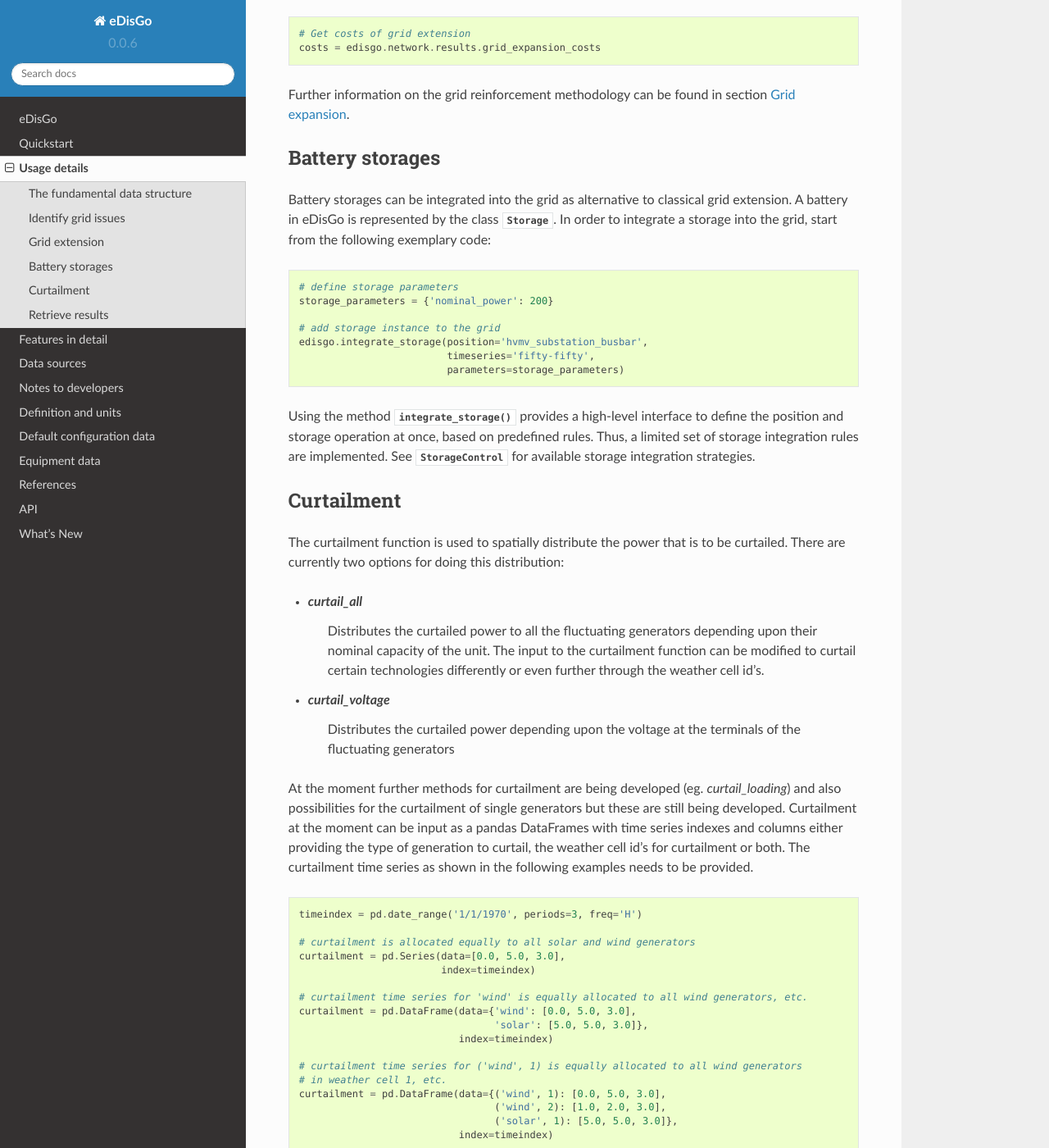
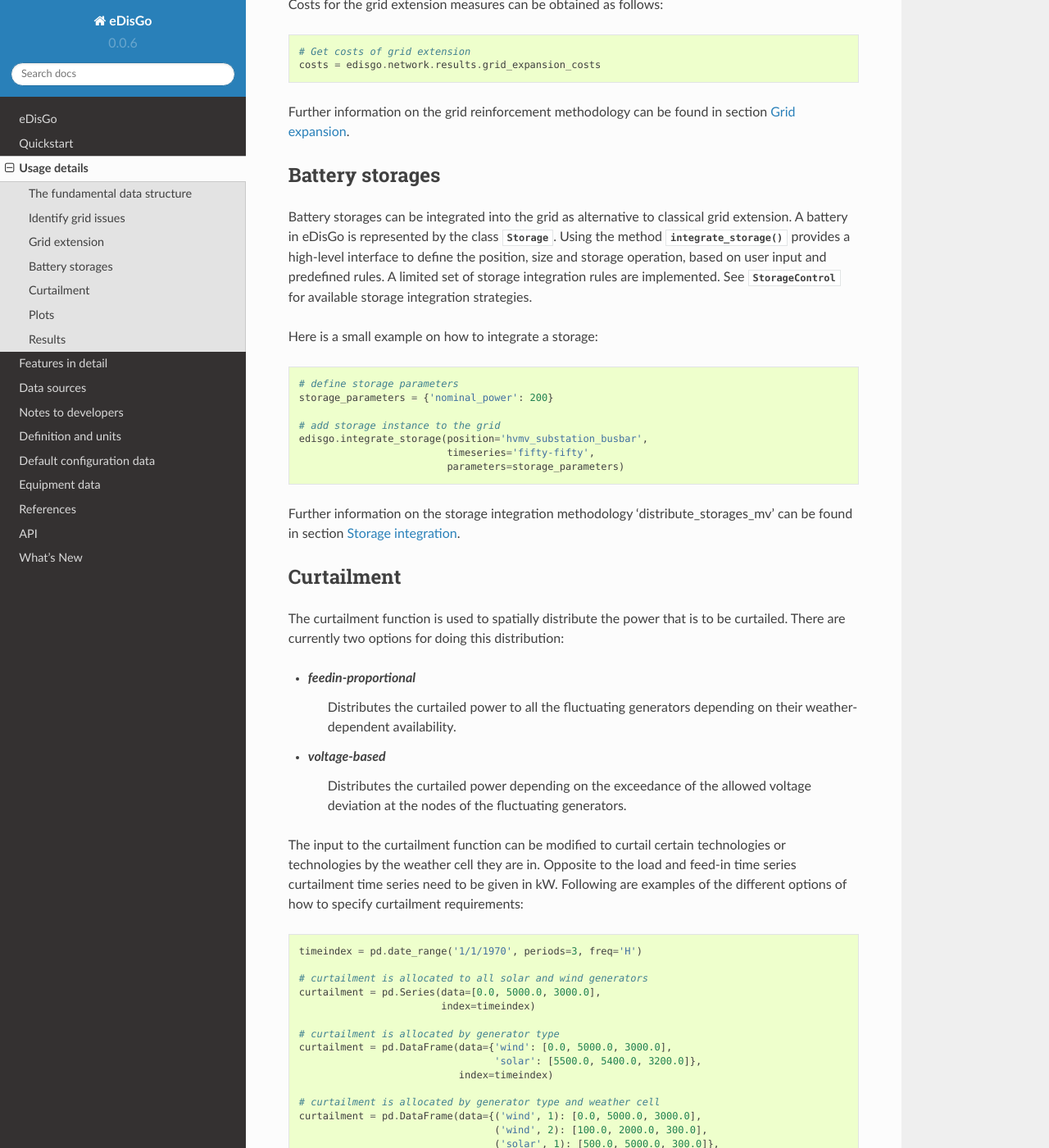
Before and after one commit to openego/eDisGo, a Sphinx documentation site: the page built from doc/usage_details.rst, in a window 1280 px wide and 1400 px high, scrolled down 2485 px. Shown: the whole window at 82% size. Built offline with Sphinx 7.4.7 and the Read the Docs theme 2.0.0, drawn with Linux system fonts in a browser that asks for light colours; formulas are drawn with MathJax 3; some of the changed text lies outside the part shown.

Commit message:
Adapt to current edisgo version

```diff
--- a/doc/quickstart.rst
+++ b/doc/quickstart.rst
@@ -22,35 +22,42 @@ Consider to install a developer version as detailed in :ref:`dev-notes`.
 Prerequisites
 -------------
 
-Beyond a running and up-to-date installation of eDisGo you need grid topology
-data and eventually a dataset of future installations of RES.
-You can retrieve data from `Zenodo <https://zenodo.org/record/890479>`_.
-Make sure you choose latest data.
-Aside from grid topology data stored in
-`Pickles <https://docs.python.org/3/library/pickle.html>`_ (.pkl) the tar.gz
-also includes a file with metadata (look for extension .meta).
+Beyond a running and up-to-date installation of eDisGo you need **grid topology
+data**. Currently synthetic grid data generated with the python project `Ding0 <https://github.com/openego/ding0>`_
+is the only supported data source. You can retrieve data from `Zenodo <https://zenodo.org/record/890479>`_
+(make sure you choose latest data) or check
+out the ding0 documentation on how to generate grids yourself.
 
-A dataset on future installation of power plants (mainly extension of RES) is
-`available on the OEP <https://oep.iks.cs.ovgu.de/>`_. It is linked to eDisGo
-through the
-`OEP API <https://oep-data-interface.readthedocs.io/en/latest/index.html>`_.
+Aside from grid topology data you may eventually need a dataset on future installation of power plants. You
+may therefore use the scenarios developed in the `open_eGo <https://openegoproject.wordpress.com>`_ that
+are available in `OpenEnergy DataBase (oedb) <https://openenergy-platform.org/dataedit/>`_ hosted on the `OpenEnergy Platform (OEP) <https://oep.iks.cs.ovgu.de/>`_.
+eDisGo provides an interface to the oedb using the package `ego.io <https://github.com/openego/ego.io>`_. ego.io gives you a python SQL-Alchemy representations of
+the oedb and access to it by using the `oedialect <https://github.com/openego/oedialect>`_, an SQL-Alchemy dialect used by the OEP.
 
-.. note::
+To retrieve data from the oedb you need to create an account `here <http://openenergy-platform.org/login/>`_.
+Upon retrieving data with eDisGo from the oedb for the first time you will be asked to type in your login information.
+If you wish so, your login data will be saved to the folder ``.egoio`` to the file
+``config.ini`` and your password stored in a keyring, so that you don't need to type it in every time you retrieve data.
+The ``config.ini`` holds the following information:
 
-    Currently, you still need an account on the OEDB itself. Access via the OEP
-    is not implemented, yet.
+.. code-block:: bash
 
-.. todo::
-
-    Describe oedb access here (mention: internet connection required)
-
+  [oedb]
+  dialect  = oedialect
+  username = <username>
+  database = oedb
+  host     = openenergy-platform.org
+  port     = 80
 
 .. _edisgo-mwe:
 
 A minimum working example
 -------------------------
 
-Assuming you have file name "ding0_grids__42.pkl" in current working directory run a worst-case scenario as follows:
+Following you find short examples on how to use eDisGo. Further examples and details are provided in :ref:`usage-details`.
+
+All following examples assume you have a ding0 grid topology file named "ding0_grids__42.pkl" in current working directory.
+You can run a worst-case scenario as follows:
 
 Using package included command-line script
 
@@ -65,15 +72,15 @@ Or coding the script yourself with finer control of details
     from edisgo import EDisGo
 
     # Set up the EDisGo object that will import the grid topology, set up
-    # feed-in and load time series (here for a feed-in worst case analysis)
+    # feed-in and load time series (here for a worst case analysis)
     # and other relevant data
     edisgo = EDisGo(ding0_grid="ding0_grids__42.pkl",
-                    worst_case_analysis='worst-case-feedin')
+                    worst_case_analysis='worst-case')
 
-    # Import future generators
+    # Import future generators (OEP account needed!)
     edisgo.import_generators(generator_scenario='nep2035')
 
-    # Do non-linear power flow analysis with PyPSA
+    # Conduct grid analysis (non-linear power flow)
     edisgo.analyze()
 
     # Do grid reinforcement
@@ -83,47 +90,75 @@ Or coding the script yourself with finer control of details
     costs = edisgo.network.results.grid_expansion_costs
 
 
-If you want to provide eTraGo specifications:
+Instead of conducting a worst-case analysis you can also provide specific time series:
 
 .. code-block:: python
 
     import pandas as pd
-    from edisgo.grid.network import ETraGoSpecs
+    from edisgo import EDisGo
 
-    # Define eTraGo specs
-    timeindex = pd.date_range('1/1/1970', periods=4, freq='H')
-    etrago_specs = ETraGoSpecs(
-	conv_dispatch=pd.DataFrame({'biomass': [1] * len(timeindex),
-				    'coal': [1] * len(timeindex),
-				    'other': [1] * len(timeindex)},
-			           index=timeindex),
-	ren_dispatch=pd.DataFrame({'0': [0.2] * len(timeindex),
-			           '1': [0.3] * len(timeindex),
-			           '2': [0.4] * len(timeindex),
-			           '3': [0.5] * len(timeindex)},
-			          index=timeindex),
-        curtailment=pd.DataFrame({'0': [0.0] * len(timeindex),
-			          '1': [0.0] * len(timeindex),
-			          '2': [0.1] * len(timeindex),
-			          '3': [0.1] * len(timeindex)},
-			         index=timeindex),
-	renewables=pd.DataFrame({
-	    'name': ['wind', 'wind', 'solar', 'solar'],
-	    'w_id': ['1', '2', '1', '2'],
-	    'ren_id': ['0', '1', '2', '3']}, index=[0, 1, 2, 3]),
-	battery_capacity=100,
-	battery_active_power=pd.Series(data=[50, 20, -10, 20],
-			               index=timeindex),
-        ding0_grid="ding0_grids__42.pkl")
+    # Set up the EDisGo object with your own time series
+    # (these are dummy time series!)
+    # timeindex specifies which time steps to consider in power flow
+    timeindex = pd.date_range('1/1/2011', periods=4, freq='H')
+    # load time series (scaled by annual demand)
+    timeseries_load = pd.DataFrame({'residential': [0.0001] * len(timeindex),
+				    'commercial': [0.0002] * len(timeindex),
+				    'industrial': [0.0015] * len(timeindex),
+                                    'agricultural': [0.00005] * len(timeindex)},
+			           index=timeindex)
+    # feed-in time series of fluctuating generators (scaled by nominal power)
+    timeseries_generation_fluctuating = \
+        pd.DataFrame({'solar': [0.2] * len(timeindex),
+		      'wind': [0.3] * len(timeindex)},
+		     index=timeindex)
+    # feed-in time series of dispatchable generators (scaled by nominal power)
+    timeseries_generation_dispatchable = \
+        pd.DataFrame({'biomass': [1] * len(timeindex),
+		      'coal': [1] * len(timeindex),
+		      'other': [1] * len(timeindex)},
+		     index=timeindex)
 
-    # Get EDisGo API object
-    edisgo = etrago_specs.edisgo
+    edisgo = EDisGo(
+        ding0_grid="ding0_grids__42.pkl",
+        timeseries_load=timeseries_load,
+        timeseries_generation_fluctuating=timeseries_generation_fluctuating,
+        timeseries_generation_dispatchable=timeseries_generation_dispatchable,
+        timeindex=timeindex)
 
-    # Import future generators
+    # Import future generators for NEP2035 scenario
     edisgo.import_generators(generator_scenario='nep2035')
 
-    # Do non-linear power flow analysis with PyPSA
-    edisgo.analyze()
+    # Do grid reinforcement
+    edisgo.reinforce()
+
+    # Determine cost for each line/transformer that was reinforced
+    costs = edisgo.network.results.grid_expansion_costs
+
+Time series for load and fluctuating generators can also be automatically generated
+using the provided API for the oemof demandlib and the OpenEnergy DataBase:
+
+.. code-block:: python
+
+    import pandas as pd
+    from edisgo import EDisGo
+
+    # Set up the EDisGo object using the OpenEnergy DataBase and the oemof
+    # demandlib to set up time series for loads and fluctuating generators
+    # (time series for dispatchable generators need to be provided)
+    timeindex = pd.date_range('1/1/2011', periods=4, freq='H')
+    timeseries_generation_dispatchable = \
+        pd.DataFrame({'other': [1] * len(timeindex)},
+		     index=timeindex)
+    edisgo = EDisGo(
+        ding0_grid="ding0_grids__42.pkl",
+        timeseries_load='demandlib',
+        timeseries_generation_fluctuating='oedb',
+        timeseries_generation_dispatchable=timeseries_generation_dispatchable,
+        timeindex=timeindex)
+
+    # Import future generators for ego100 scenario
+    edisgo.import_generators(generator_scenario='ego100')
 
     # Do grid reinforcement
     edisgo.reinforce()
--- a/doc/usage_details.rst
+++ b/doc/usage_details.rst
@@ -4,13 +4,11 @@ Usage details
 =============
 
 As eDisGo is designed to serve as a toolbox, it provides several methods to
-analyze distribution grids for grid issues and evaluate measures responding these.
-`Examples <https://github.com/openego/eDisGo/tree/dev/edisgo/examples>`_
-are provided to show a typical workflow of how eDisGo can be used. See
-the standard example or take a look at a
-`script <https://gist.github.com/gplssm/e0fd6cb99f7e8c1eed3fd4a4e325dde0>`_
-that is used to assess grid
-extension costs for distribution grids in the upcoming two decades.
+analyze distribution grids for grid issues and to evaluate measures responding these.
+We provide two examples, an
+:download:`example script <../edisgo/examples/example.py>`
+and :download:`jupyter notebook <../edisgo/examples/edisgo_simple_example.ipynb>`.
+
 Further, we discuss how different features can be used in detail below.
 
 The fundamental data structure
@@ -23,7 +21,7 @@ The class :class:`~.grid.network.EDisGo` serves as the top-level API for setting
 invocation of data import, analysis of hosting capacity, grid reinforcement and flexibility measures.
 
 If you want to set up a scenario to do a worst-case analysis of a ding0 grid (see :ref:`prerequisites`) you simply have
-to provide a grid and set the :attr:`worst_case_analysis` parameter. The following example assums you have a file of a
+to provide a grid and set the :attr:`worst_case_analysis` parameter. The following example assumes you have a file of a
 ding0 grid named "ding0_grids__42.pkl" in current working directory.
 
 .. code-block:: python
@@ -58,7 +56,8 @@ You can also provide your own time series for load and feed-in for the analysis.
 		    timeseries_generation_dispatchable=feedin_dispatchable,
 		    timeseries_load=load)
 
-EDisGo also offers methods to generate load and feed-in time series. See :class:`~.grid.network.EDisGo` for
+EDisGo also offers methods to generate load time series and feed-in time series for fluctuating generators (see last :ref:`edisgo-mwe`).
+See :class:`~.grid.network.EDisGo` for
 more information on which options to choose from and what other data can be provided.
 
 All data is stored in the class :class:`~.grid.network.Network`. The network class serves as an overall
@@ -84,22 +83,17 @@ The grid data and results can e.g. be accessed via
     # Results of network analysis
     edisgo.network.results
 
+    # MV grid generators
+    edisgo.network.mv_grid.generators
+
 The grid topology is represented by separate undirected graphs for the MV
 grid and each of the LV grids. The :class:`~.grid.network.Graph` is subclassed from
 :networkx:`networkx.Graph<graph>` and extended by extra-functionality.
 Lines represent edges in the graph. Other equipment is represented by a node.
 
 
-.. todo::
-
-    Add more
-     * Add examples on accessing particular data, i.e. generators
-
-
 Identify grid issues
 --------------------
-
-Use PyPSA's non-linear power flow to perform a stationary power flow analysis.
 
 As detailed in :ref:`edisgo-mwe`, once you set up your scenario by instantiating an
 :class:`~.grid.network.EDisGo` object, you are ready for an analysis of grid
@@ -111,8 +105,10 @@ capacity of the grid by :meth:`~.grid.network.EDisGo.analyze()`:
     # Do non-linear power flow analysis for MV and LV grid
     edisgo.analyze()
 
-The range of time analyzed by the power flow analysis is defined by :attr:`~.grid.network.TimeSeries.timeindex`
-of :class:`~.grid.network.TimeSeries` class.
+The analyze function conducts a non-linear power flow using PyPSA.
+
+The range of time analyzed by the power flow analysis is by default defined by the timeindex
+given to the EDisGo API but can also be specified by providing the parameter *timesteps* to analyze.
 
 Grid extension
 --------------
@@ -123,6 +119,10 @@ Grid extension can be invoked by :meth:`~.grid.network.EDisGo.reinforce()`:
 
     # Reinforce grid due to overloading and overvoltage issues
     edisgo.reinforce()
+
+You can further specify e.g. if to conduct a combined analysis for MV and LV (regarding allowed voltage
+deviations) or if to only calculate grid expansion needs without changing the topology of the graph. See
+:meth:`~.grid.network.EDisGo.reinforce()` for more information.
 
 Costs for the grid extension measures can be obtained as follows:
 
@@ -140,7 +140,13 @@ Battery storages
 Battery storages can be integrated into the grid as alternative to classical
 grid extension. A battery in eDisGo is represented by the class
 :class:`~.grid.components.Storage`.
-In order to integrate a storage into the grid, start from the following exemplary code:
+Using the method :meth:`~.grid.network.EDisGo.integrate_storage()` provides a
+high-level interface to define the position, size and storage operation,
+based on user input and predefined rules. A limited set of storage integration rules are
+implemented. See :class:`~.grid.network.StorageControl` for
+available storage integration strategies.
+
+Here is a small example on how to integrate a storage:
 
 .. code-block:: python
 
@@ -152,11 +158,8 @@ In order to integrate a storage into the grid, start from the following exemplar
                              timeseries='fifty-fifty',
                              parameters=storage_parameters)
 
-Using the method :meth:`~.grid.network.EDisGo.integrate_storage()` provides a
-high-level interface to define the position and storage operation at once,
-based on predefined rules. Thus, a limited set of storage integration rules are
-implemented. See :class:`~.grid.network.StorageControl` for
-available storage integration strategies.
+Further information on the storage integration methodology 'distribute_storages_mv' can be found in section
+:ref:`storage-integration-label`.
 
 Curtailment
 -----------
@@ -164,77 +167,71 @@ Curtailment
 The curtailment function is used to spatially distribute the power that is to be curtailed.
 There are currently two options for doing this distribution:
 
-* `curtail_all`
-    Distributes the curtailed power to all the fluctuating generators depending upon
-    their nominal capacity of the unit. The input to the curtailment function can be modified to
-    curtail certain technologies differently or even further through the weather cell id's.
-* `curtail_voltage`
-    Distributes the curtailed power depending upon the voltage at the terminals
-    of the fluctuating generators
+* `feedin-proportional`
+    Distributes the curtailed power to all the fluctuating generators depending on
+    their weather-dependent availability.
+* `voltage-based`
+    Distributes the curtailed power depending on the exceedance of the allowed voltage deviation at the nodes
+    of the fluctuating generators.
 
-At the moment further methods for curtailment are being developed (eg. `curtail_loading`) and also
-possibilities for the curtailment of single generators but these are still being developed.
-Curtailment at the moment can be input as a pandas DataFrames with time series indexes and columns
-either providing the type of generation to curtail, the weather cell id's for curtailment or both.
-The curtailment time series as shown in the following examples needs to be provided.
+The input to the curtailment function can be modified to curtail certain technologies or technologies by the weather cell they are in.
+Opposite to the load and feed-in time series curtailment time series need to be given in kW.
+Following are examples of the different options of how to specify curtailment requirements:
 
 .. code-block:: python
 
     timeindex = pd.date_range('1/1/1970', periods=3, freq='H')
 
-    # curtailment is allocated equally to all solar and wind generators
-    curtailment = pd.Series(data=[0.0, 5.0, 3.0],
+    # curtailment is allocated to all solar and wind generators
+    curtailment = pd.Series(data=[0.0, 5000.0, 3000.0],
 			    index=timeindex)
 
-    # curtailment time series for 'wind' is equally allocated to all wind generators, etc.
-    curtailment = pd.DataFrame(data={'wind': [0.0, 5.0, 3.0],
-                                     'solar': [5.0, 5.0, 3.0]},
+    # curtailment is allocated by generator type
+    curtailment = pd.DataFrame(data={'wind': [0.0, 5000.0, 3000.0],
+                                     'solar': [5500.0, 5400.0, 3200.0]},
                                index=timeindex)
 
-    # curtailment time series for ('wind', 1) is equally allocated to all wind generators
-    # in weather cell 1, etc.
-    curtailment = pd.DataFrame(data={('wind', 1): [0.0, 5.0, 3.0],
-                                     ('wind', 2): [1.0, 2.0, 3.0],
-    		                     ('solar', 1): [5.0, 5.0, 3.0]},
+    # curtailment is allocated by generator type and weather cell
+    curtailment = pd.DataFrame(data={('wind', 1): [0.0, 5000.0, 3000.0],
+                                     ('wind', 2): [100.0, 2000.0, 300.0],
+    		                     ('solar', 1): [500.0, 5000.0, 300.0]},
     			       index=timeindex)
 
-Set curtailment by calling the method :meth:`~.grid.network.EDisGo.curtail()` with either the
-`curtail_all` method:
+Set curtailment by calling the method :meth:`~.grid.network.EDisGo.curtail()`:
 
 .. code-block:: python
 
-    # curtail all
-    edisgo.curtail(curtailment_methodology='curtail_all',
+    edisgo.curtail(curtailment_methodology='feedin-proportional',
                    timeseries_curtailment=curtailment)
 
 
-or with `curtail_voltage` method:
+or with
 
 .. code-block:: python
 
-    # curtailment based on voltage
-    edisgo.curtail(curtailment_methodology='curtail_voltage',
+    edisgo.curtail(curtailment_methodology='voltage-based',
                    timeseries_curtailment=curtailment)
 
-The `curtail_voltage` method also allows the changing of the lower voltage threshold,
-the generator node voltage below which no curtailment will be assigned to the generator,
-using the `voltage_threshold` keyword argument. By default, this voltage is set to 1.0.
+Plots
+----------------
 
-You can also define curtailment directly upon defining your scenario. Assuming
-you have the load and feed-in time series as well as the curtailment defined
-above you can do the following:
+EDisGo provides a bunch of predefined plots to e.g. plot the MV grid topology, and line loading and node voltages
+in the MV grid or as a histogram.
 
 .. code-block:: python
 
-    edisgo = EDisGo(ding0_grid="ding0_grids__42.pkl",
-                    timeseries_generation_fluctuating=feedin_renewables,
-		    timeseries_generation_dispatchable=feedin_dispatchable,
-		    timeseries_load=load,
-                    curtailment_methodology='curtail_all',
-                    timeseries_curtailment=curtailment)
+    # plot MV grid topology on a map
+    edisgo.plot_mv_grid_topology()
 
+    # plot grid expansion costs for lines in the MV grid and stations on a map
+    edisgo.plot_grid_expansion_costs()
 
-Retrieve results
+    # plot voltage histogram
+    edisgo.histogram_voltage()
+
+See :class:`~.grid.network.EDisGoRemiport` class for more plots and plotting options.
+
+Results
 ----------------
 
 Results such as voltage levels and line loading from the power flow analysis and
@@ -254,3 +250,27 @@ performed during grid extension. Associated costs are determined by
 :attr:`~.grid.network.Results.grid_expansion_costs`.
 Flexibility measures may not entirely resolve all issues.
 These unresolved issues are listed in :attr:`~.grid.network.Results.unresolved_issues`.
+
+Results can be saved to csv files with:
+
+.. code-block:: python
+
+    edisgo.network.results.save('path/to/results/directory/')
+
+To reimport saved results you can use the :class:`~.grid.network.EDisGoRemiport` class.
+After instantiating the class you can access results and plots the same way as you would
+with the EDisGo class.
+
+.. code-block:: python
+
+    # import EDisGoReimport class
+    from edisgo import EDisGoReimport
+
+    # instantiate EDisGoReimport class
+    edisgo = EDisGoReimport('path/to/results/directory/')
+
+    # access results
+    edisgo.network.results.grid_expansion_costs
+
+    # plot MV grid topology on a map
+    edisgo.plot_mv_grid_topology()
```
Also changed, not shown: other parts of doc/usage_details.rst (+0 -1 lines), doc/start_page.rst (+3 -8 lines).
